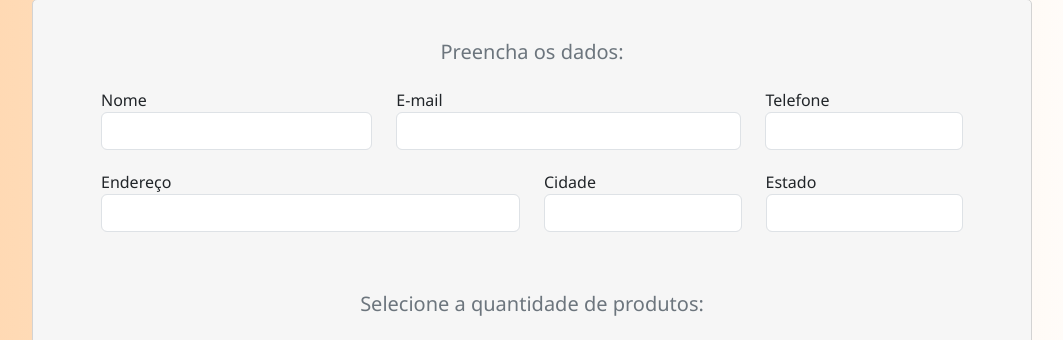
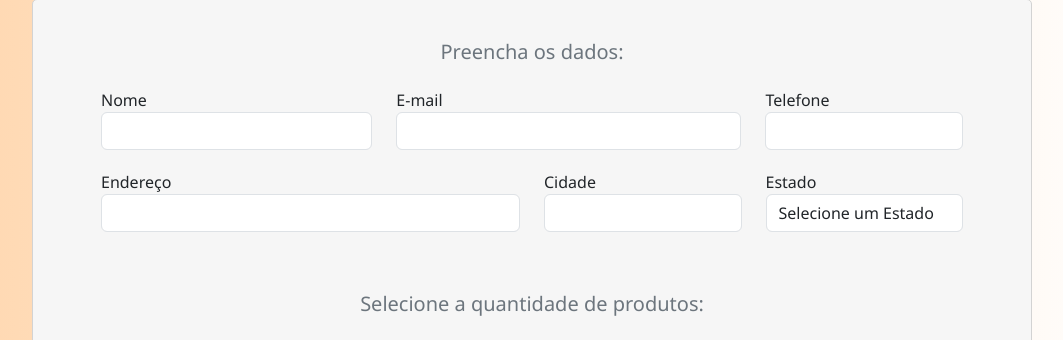
Before and after one commit to KaulyLeite/cervejas_app, a Django app: page /pedidos in a window 1280 px wide. Shown: the part 93-433 px from the top of the page, without its empty margins (108-1171 px from the left). Run offline with Django 4.2, Linux system fonts and the light colour scheme; data that the repository does not hold is empty.

Commit message:
feat: Definindo o tamanho máximo para os campos na página de pedidos. Implementando a seleção do estado em campo.

```diff
--- a/app/static/js/scripts_pedidos.js
+++ b/app/static/js/scripts_pedidos.js
@@ -28,6 +28,48 @@
         });
 })();
 
+(function () {
+    'use strict';
+    const estados = [
+        {nome: 'Acre', sigla: 'AC'},
+        {nome: 'Alagoas', sigla: 'AL'},
+        {nome: 'Amapá', sigla: 'AP'},
+        {nome: 'Amazonas', sigla: 'AM'},
+        {nome: 'Bahia', sigla: 'BA'},
+        {nome: 'Ceará', sigla: 'CE'},
+        {nome: 'Distrito Federal', sigla: 'DF'},
+        {nome: 'Espírito Santo', sigla: 'ES'},
+        {nome: 'Goiás', sigla: 'GO'},
+        {nome: 'Maranhão', sigla: 'MA'},
+        {nome: 'Mato Grosso', sigla: 'MT'},
+        {nome: 'Mato Grosso do Sul', sigla: 'MS'},
+        {nome: 'Minas Gerais', sigla: 'MG'},
+        {nome: 'Pará', sigla: 'PA'},
+        {nome: 'Paraíba', sigla: 'PB'},
+        {nome: 'Paraná', sigla: 'PR'},
+        {nome: 'Pernambuco', sigla: 'PE'},
+        {nome: 'Piauí', sigla: 'PI'},
+        {nome: 'Rio de Janeiro', sigla: 'RJ'},
+        {nome: 'Rio Grande do Norte', sigla: 'RN'},
+        {nome: 'Rio Grande do Sul', sigla: 'RS'},
+        {nome: 'Rondônia', sigla: 'RO'},
+        {nome: 'Roraima', sigla: 'RR'},
+        {nome: 'Santa Catarina', sigla: 'SC'},
+        {nome: 'São Paulo', sigla: 'SP'},
+        {nome: 'Sergipe', sigla: 'SE'},
+        {nome: 'Tocantins', sigla: 'TO'}
+    ];
+
+    const input = document.getElementById('estado');
+
+    estados.forEach(function (estado) {
+        const option = document.createElement('option');
+        option.value = estado.sigla;
+        option.textContent = estado.nome;
+        input.appendChild(option);
+    });
+})();
+
 function validarQtde(input) {
     if (input.value.length > 2) {
         input.value = input.value.slice(0, 2);
--- a/app/templates/main/pedidos.html
+++ b/app/templates/main/pedidos.html
@@ -20,11 +20,11 @@
             <div class="row my-3 mx-1 justify-content-center">
                 <div class="form-group col-md-4">
                     <label for="nome">Nome</label>
-                    <input class="form-control" type="text" name="nome" id="nome" required>
+                    <input class="form-control" type="text" name="nome" id="nome" maxlength="50" required>
                 </div>
                 <div class="form-group col-md-5">
                     <label for="email">E-mail</label>
-                    <input class="form-control" type="email" name="email" id="email" required>
+                    <input class="form-control" type="email" name="email" id="email" maxlength="254" required>
                 </div>
                 <div class="form-group col-md-3">
                     <label for="telefone">Telefone</label>
@@ -32,15 +32,17 @@
                 </div>
                 <div class="form-group col-md-6">
                     <label for="endereco">Endereço</label>
-                    <input class="form-control" type="text" name="endereco" id="endereco" required>
+                    <input class="form-control" type="text" name="endereco" id="endereco" maxlength="100" required>
                 </div>
                 <div class="form-group col-md-3">
                     <label for="cidade">Cidade</label>
-                    <input class="form-control" type="text" name="cidade" id="cidade" required>
+                    <input class="form-control" type="text" name="cidade" id="cidade" maxlength="50" required>
                 </div>
                 <div class="form-group col-md-3">
                     <label for="estado">Estado</label>
-                    <input class="form-control" type="text" name="estado" id="estado" required>
+                    <select class="form-control" name="estado" id="estado" required>
+                        <option value="">Selecione um Estado</option>
+                    </select>
                 </div>
             </div>
             <br/>
```
